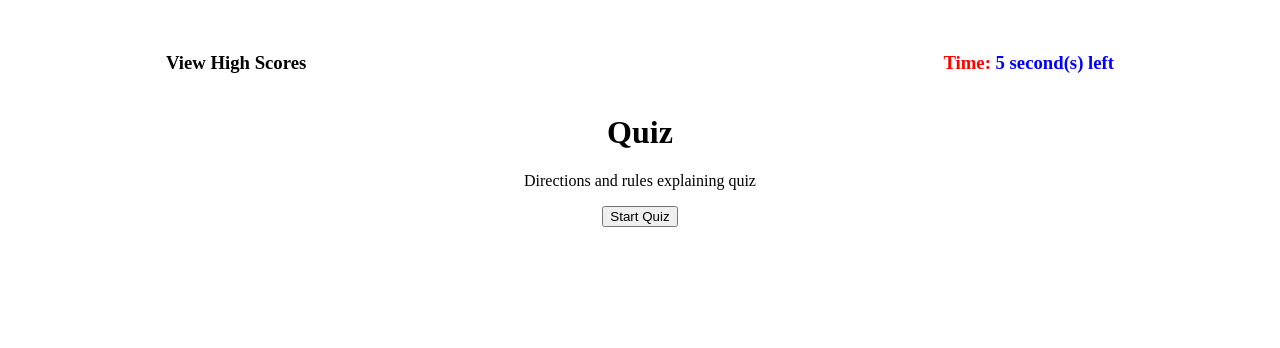
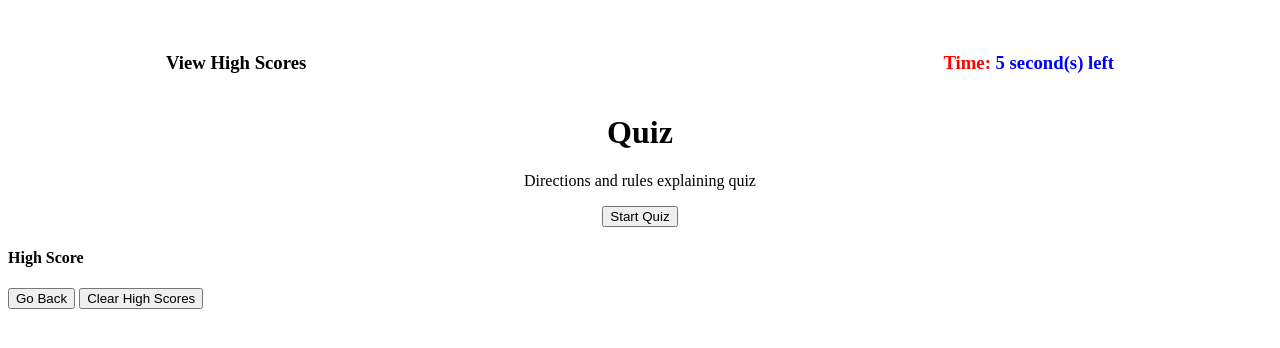
Before and after one commit to VinceR66/challenge-4, a plain HTML site: page index.html in a window 1280 px wide. Drawn offline with Linux system fonts and the light colour scheme.

Commit message:
high scores

```diff
--- a/assets/style.css
+++ b/assets/style.css
@@ -23,3 +23,7 @@ header {
     margin-left: 25%;
     margin-right: 25%;
 }
+
+#containerHigh {
+    text-align: left;
+}
--- a/index.html
+++ b/index.html
@@ -26,10 +26,19 @@
             <button class="buttonStart" id="gameStart">Start Quiz</button>
         </div>
 
-    </div>
+        <div id="containerHigh" class="hide">
+            <div>
+                <h4 class="highScores">High Score</h4>
+                <ol id="list" class="scoreList"></ol>
+            </div>
+            <div>
+                <button class="buttonHigh" id="goBack">Go Back</button>
+                <button class="buttonHigh" id="clear">Clear High Scores</button>
+            </div>
+        </div>
 
 
-    <script src="./assets/script.js"></script>
+        <script src="./assets/script.js"></script>
 
 </body>
 
```
